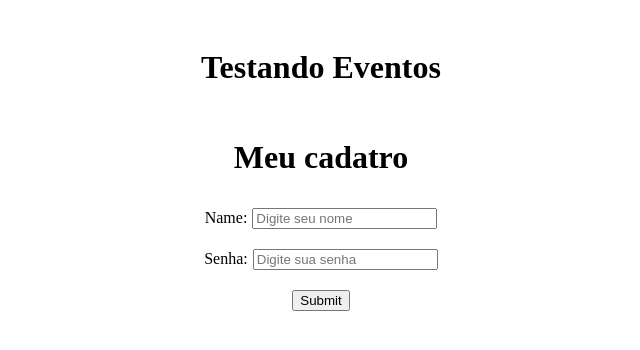
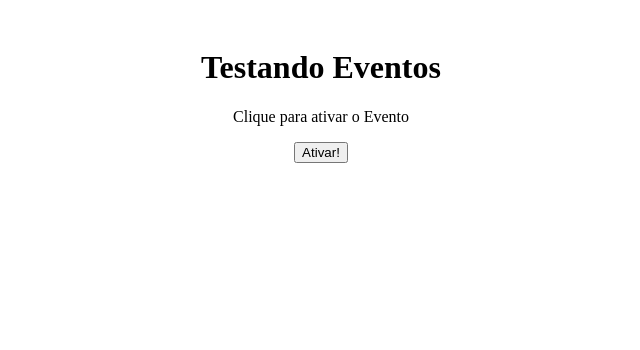
Before and after one commit to RusthenRonald/Projeto-React, a React (Create React App) app in the folder meu-projeto/: page / in a window 1280 px wide. Shown: the top 350 px of the page, without its empty margins (319-959 px from the left). Built offline with nearby package versions, Linux system fonts and the light colour scheme.

Commit message:
criando componente de botão

```diff
--- a/meu-projeto/src/App.js
+++ b/meu-projeto/src/App.js
@@ -7,7 +7,7 @@ function App() {
   return (
     <div className="App">
         <h1>Testando Eventos</h1>
-        <Form/>
+        <Evento/>
 
     </div>
   );
--- /dev/null
+++ b/meu-projeto/src/components/evento/Button.js
@@ -0,0 +1,5 @@
+function Button(){
+    return(
+
+    )
+} export default Button
```
